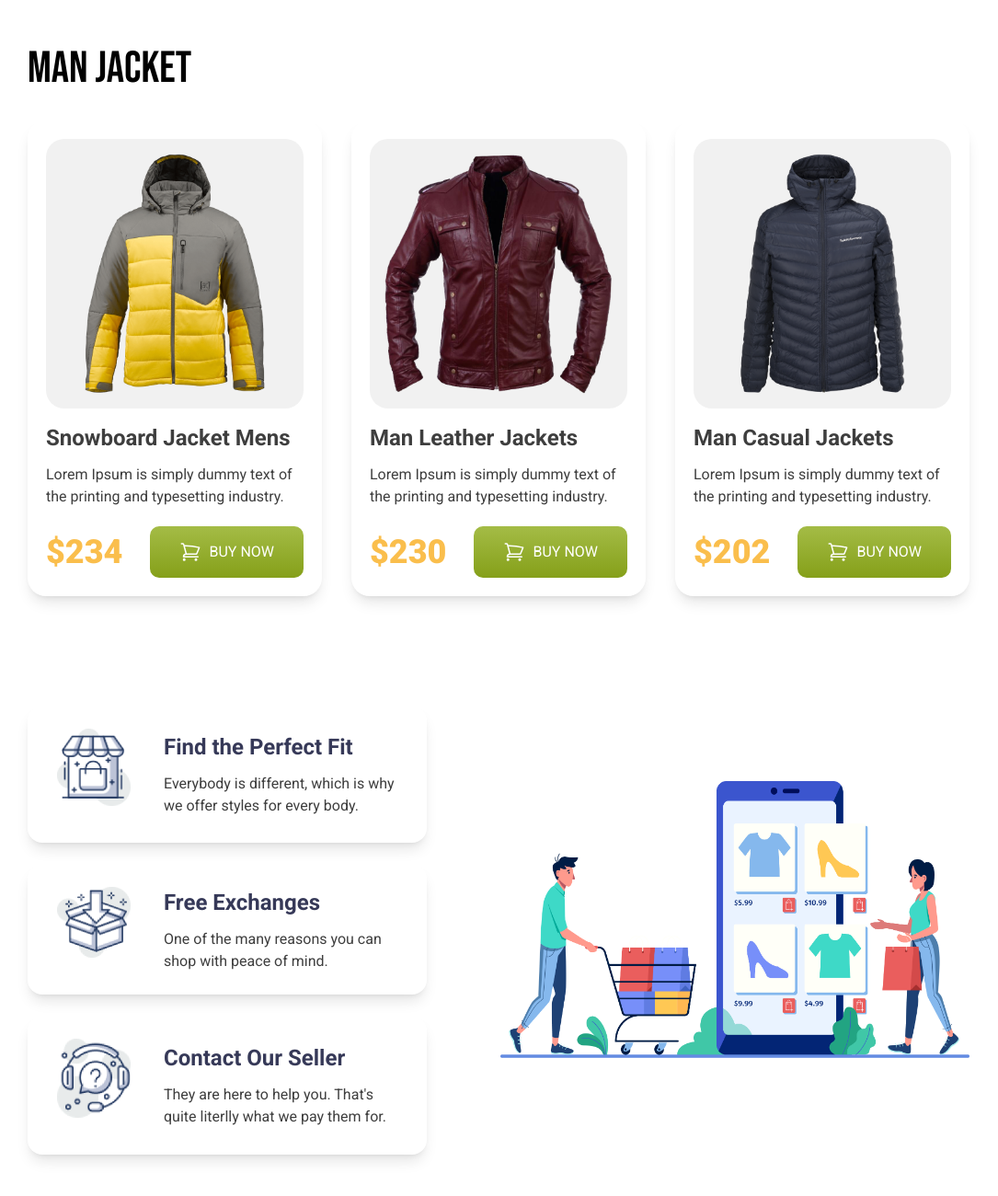
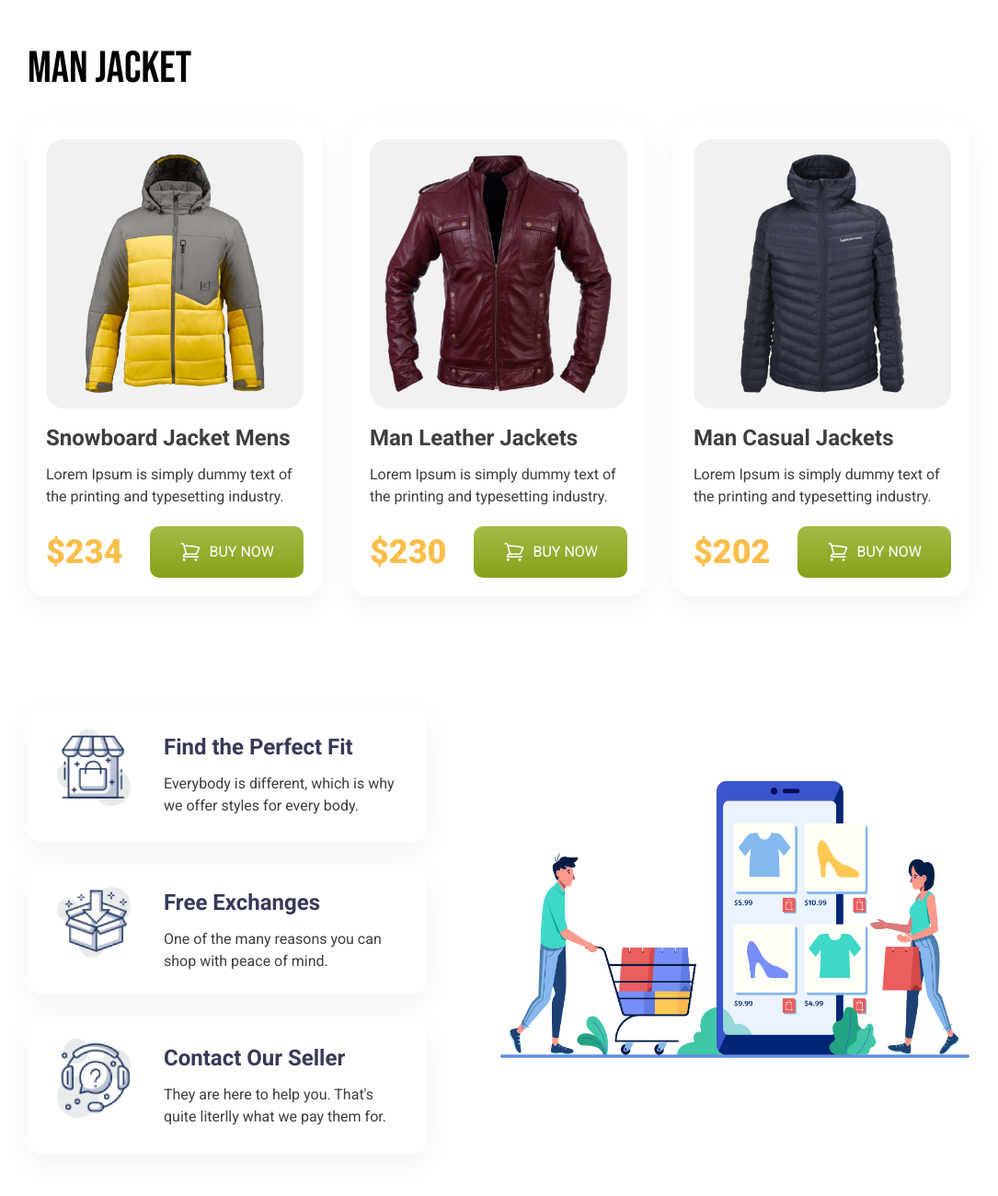
Before and after one commit to saifuddin-sami/penguin-fashion-website, a plain HTML site: page index.html in a window 1280 px wide. Shown: the part 1378-2678 px from the top of the page at 92% size, without its empty margins (98-1183 px from the left). Drawn offline with nearby package versions, Linux system fonts and the light colour scheme.

Commit message:
recheck and modify

```diff
--- a/index.html
+++ b/index.html
@@ -70,7 +70,7 @@
             <h1 class="bebas text-center text-4xl mt-12 mb-8 lg:text-left lg:text-5xl"> Woman Jacket </h1>
             <div class="grid xl:grid-cols-3 md:grid-cols-2 gap-8">
                 <!-- Jacket 1 -->
-                <div class="p-5 rounded-[20px] mb-6 shadow-lg">
+                <div class="p-5 rounded-[20px] mb-6 shadow-[0_10px_30px_0_rgba(0,0,0,0.05)]">
                     <div class="bg-[#F1F1F1] p-4 rounded-[20px] mb-4">
                         <img src="images/jacket-1.png" alt="">
                     </div>
@@ -87,7 +87,7 @@
                     </div>
                 </div>
                 <!-- Jacket 2 -->
-                <div class="p-5 rounded-[20px] mb-6 shadow-lg">
+                <div class="p-5 rounded-[20px] mb-6 shadow-[0_10px_30px_0_rgba(0,0,0,0.05)]">
                     <div class="bg-[#F1F1F1] p-4 rounded-[20px] mb-4">
                         <img src="images/jacket-2.png" alt="">
                     </div>
@@ -104,7 +104,7 @@
                     </div>
                 </div>
                 <!-- Jacket 3 -->
-                <div class="p-5 rounded-[20px] mb-6 shadow-lg">
+                <div class="p-5 rounded-[20px] mb-6 shadow-[0_10px_30px_0_rgba(0,0,0,0.05)]">
                     <div class="bg-[#F1F1F1] p-4 rounded-[20px] mb-4">
                         <img src="images/jacket-3.png" alt="">
                     </div>
@@ -127,7 +127,7 @@
             <h1 class="bebas text-center text-4xl mt-12 mb-8 lg:text-left lg:text-5xl"> Man Jacket </h1>
             <div class="grid xl:grid-cols-3 md:grid-cols-2 gap-8">
                 <!-- Jacket 4 -->
-                <div class="p-5 rounded-[20px] mb-6 shadow-lg">
+                <div class="p-5 rounded-[20px] mb-6 shadow-[0_10px_30px_0_rgba(0,0,0,0.05)]">
                     <div class="bg-[#F1F1F1] p-4 rounded-[20px] mb-4">
                         <img src="images/jacket-4.png" alt="">
                     </div>
@@ -144,7 +144,7 @@
                     </div>
                 </div>
                 <!-- Jacket 5 -->
-                <div class="p-5 rounded-[20px] mb-6 shadow-lg">
+                <div class="p-5 rounded-[20px] mb-6 shadow-[0_10px_30px_0_rgba(0,0,0,0.05)]">
                     <div class="bg-[#F1F1F1] p-4 rounded-[20px] mb-4">
                         <img src="images/jacket-5.png" alt="">
                     </div>
@@ -161,7 +161,7 @@
                     </div>
                 </div>
                 <!-- Jacket 6 -->
-                <div class="p-5 rounded-[20px] mb-6 shadow-lg">
+                <div class="p-5 rounded-[20px] mb-6 shadow-[0_10px_30px_0_rgba(0,0,0,0.05)]">
                     <div class="bg-[#F1F1F1] p-4 rounded-[20px] mb-4">
                         <img src="images/jacket-6.png" alt="">
                     </div>
@@ -185,21 +185,21 @@
             <img src="images/shopping.png" alt="" class="w-[300px] lg:w-full">
         </div>
         <div>
-            <div class="py-6 px-8 shadow-lg mb-6 rounded-2xl flex flex-col justify-center items-center lg:flex-row lg:gap-9">
+            <div class="py-6 px-8 shadow-[0_10px_30px_0_rgba(0,0,0,0.05)] mb-6 rounded-2xl flex flex-col justify-center items-center lg:flex-row lg:gap-9">
                 <img src="icons/house.png" alt="" class="w-20 mb-4">
                 <div>
                     <h3 class="mb-3 font-bold text-2xl text-center lg:text-left text-[#363958]"> Find the Perfect Fit </h3>
                     <p class="text-center lg:text-left text-[#3E3E3E]"> Everybody is different, which is why we offer styles for every body. </p>
                 </div>
             </div>
-            <div class="py-6 px-8 shadow-lg mb-6 rounded-2xl flex flex-col justify-center items-center lg:flex-row lg:gap-9">
+            <div class="py-6 px-8 shadow-[0_10px_30px_0_rgba(0,0,0,0.05)] mb-6 rounded-2xl flex flex-col justify-center items-center lg:flex-row lg:gap-9">
                 <img src="icons/box.png" alt="" class="w-20 mb-4">
                 <div>
                     <h3 class="mb-3 font-bold text-2xl text-center lg:text-left text-[#363958]"> Free Exchanges </h3>
                     <p class="text-center lg:text-left text-[#3E3E3E]"> One of the many reasons you can shop with peace of mind. </p>
                 </div>
             </div>
-            <div class="py-6 px-8 shadow-lg mb-6 rounded-2xl flex flex-col justify-center items-center lg:flex-row lg:gap-9">
+            <div class="py-6 px-8 shadow-[0_10px_30px_0_rgba(0,0,0,0.05)] mb-6 rounded-2xl flex flex-col justify-center items-center lg:flex-row lg:gap-9">
                 <img src="icons/question.png" alt="" class="w-20 mb-4">
                 <div>
                     <h3 class="mb-3 font-bold text-2xl text-center lg:text-left text-[#363958]"> Contact Our Seller </h3>
```
